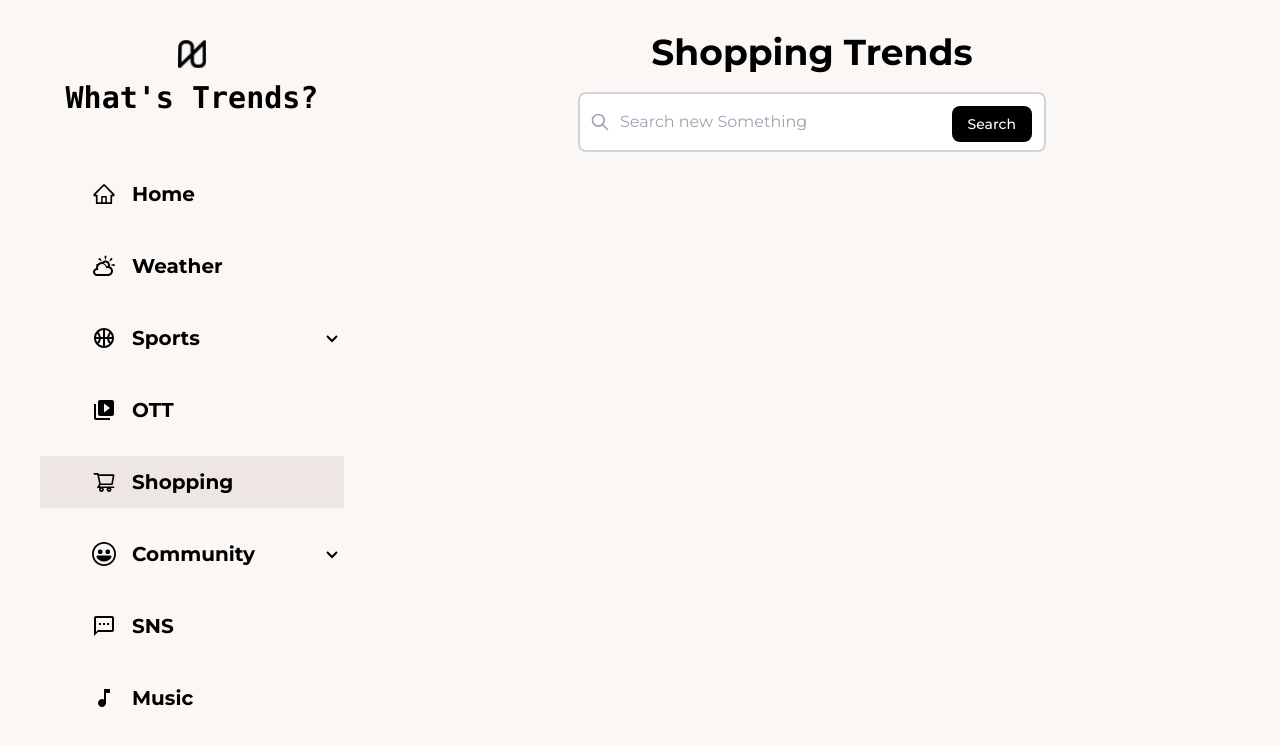
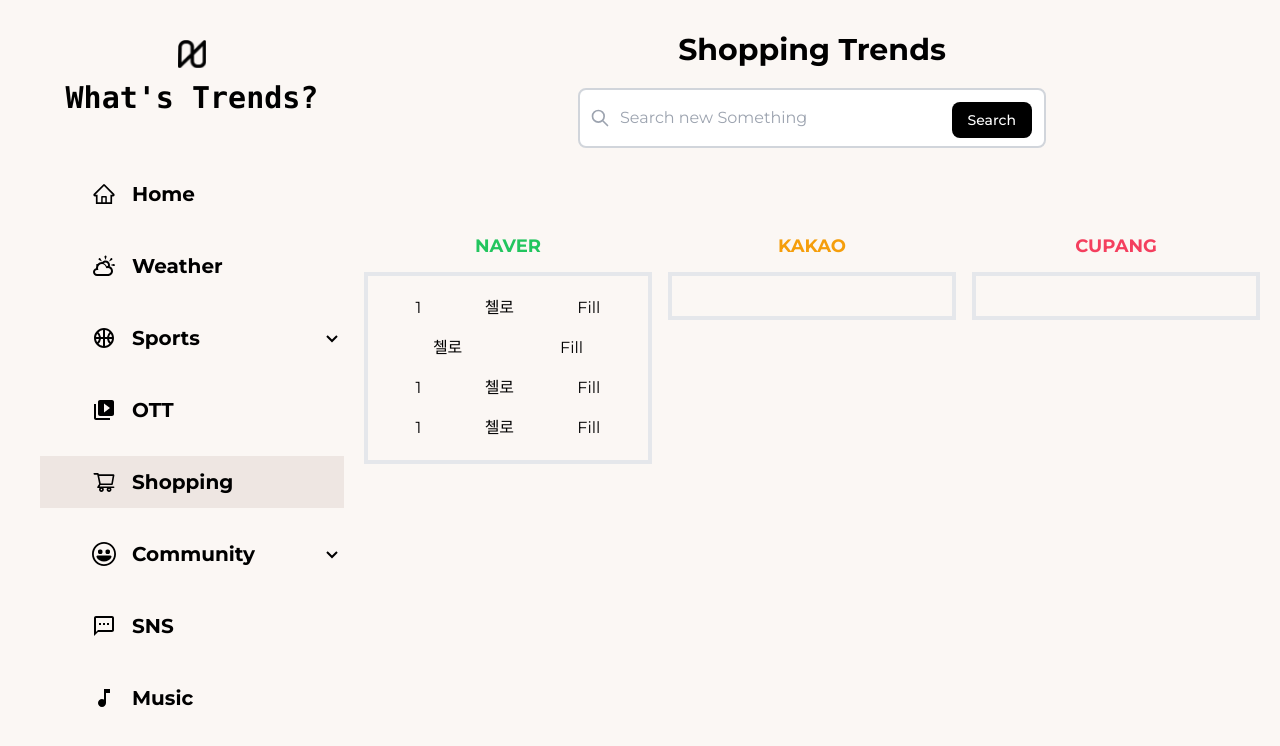
Before and after one commit to osh6006/what-trend, a React (Create React App) app: page /shopping in a window 1280 px wide. Shown: the top 746 px of the page. Built offline with nearby package versions, Linux system fonts and the light colour scheme; a web font is replaced by a local one; what tailwindcss-bg-patterns would draw is missing.

Commit message:
scroll bar style modify

```diff
--- /dev/null
+++ b/src/components/shopping/ShoppingGrid.tsx
@@ -0,0 +1,48 @@
+import React from "react";
+
+const div: string = "space-y-3";
+
+export const ShoppingGrid = () => {
+  return (
+    <section className="mt-20 grid w-full grid-cols-3 gap-4 px-5">
+      <div className={div}>
+        <h1 className="text-center text-lg font-bold uppercase text-green-500">
+          Naver
+        </h1>
+        <ul className="space-y-4 border-4 p-5">
+          <li className="flex items-center justify-around gap-2">
+            <p className="">1</p>
+            <p>첼로</p>
+            <p>Fill</p>
+          </li>
+          <li className="flex items-center justify-around gap-2">
+            <p>첼로</p>
+            <p>Fill</p>
+          </li>
+          <li className="flex items-center justify-around gap-2">
+            <p className="">1</p>
+            <p>첼로</p>
+            <p>Fill</p>
+          </li>
+          <li className="flex items-center justify-around gap-2">
+            <p className="">1</p>
+            <p>첼로</p>
+            <p>Fill</p>
+          </li>
+        </ul>
+      </div>
+      <div className={div}>
+        <h1 className="text-center text-lg font-bold uppercase text-amber-500">
+          Kakao
+        </h1>
+        <ul className="border-4 p-5"></ul>
+      </div>
+      <div className={div}>
+        <h1 className="text-center text-lg font-bold uppercase text-rose-500">
+          Cupang
+        </h1>
+        <ul className="border-4 p-5"></ul>
+      </div>
+    </section>
+  );
+};
--- a/src/index.css
+++ b/src/index.css
@@ -25,27 +25,15 @@
   height: 0px;
 }
 ::-webkit-scrollbar-thumb {
-  background: #e1e1e1;
+  background: #b3aeae;
   border: 0px none #ffffff;
   border-radius: 50px;
 }
+
 ::-webkit-scrollbar-thumb:hover {
-  background: #ffffff;
+  background: #9b9898;
 }
-::-webkit-scrollbar-thumb:active {
-  background: #000000;
-}
-::-webkit-scrollbar-track {
-  background: #666666;
-  border: 0px none #ffffff;
-  border-radius: 50px;
-}
-::-webkit-scrollbar-track:hover {
-  background: #666666;
-}
-::-webkit-scrollbar-track:active {
-  background: #333333;
-}
+
 ::-webkit-scrollbar-corner {
   background: transparent;
 }
--- a/src/pages/shopping/Shopping.tsx
+++ b/src/pages/shopping/Shopping.tsx
@@ -1,12 +1,14 @@
 import React from "react";
+import { ShoppingGrid } from "../../components/shopping/ShoppingGrid";
 import { ShoppingSearch } from "../../components/shopping/ShoppingSearch";
 
 export default function Shopping() {
   return (
     <main className='className="mt-0 xl:flex-row" ml-0 flex h-full w-full flex-col overflow-auto py-2 sm:ml-[250px] sm:pt-8 lg:ml-[344px] lg:h-screen'>
-      <h1 className="text-center text-4xl font-bold">Shopping Trends</h1>
+      <h1 className="text-center text-3xl font-bold">Shopping Trends</h1>
       {/* search bar */}
       <ShoppingSearch />
+      <ShoppingGrid />
     </main>
   );
 }
```
